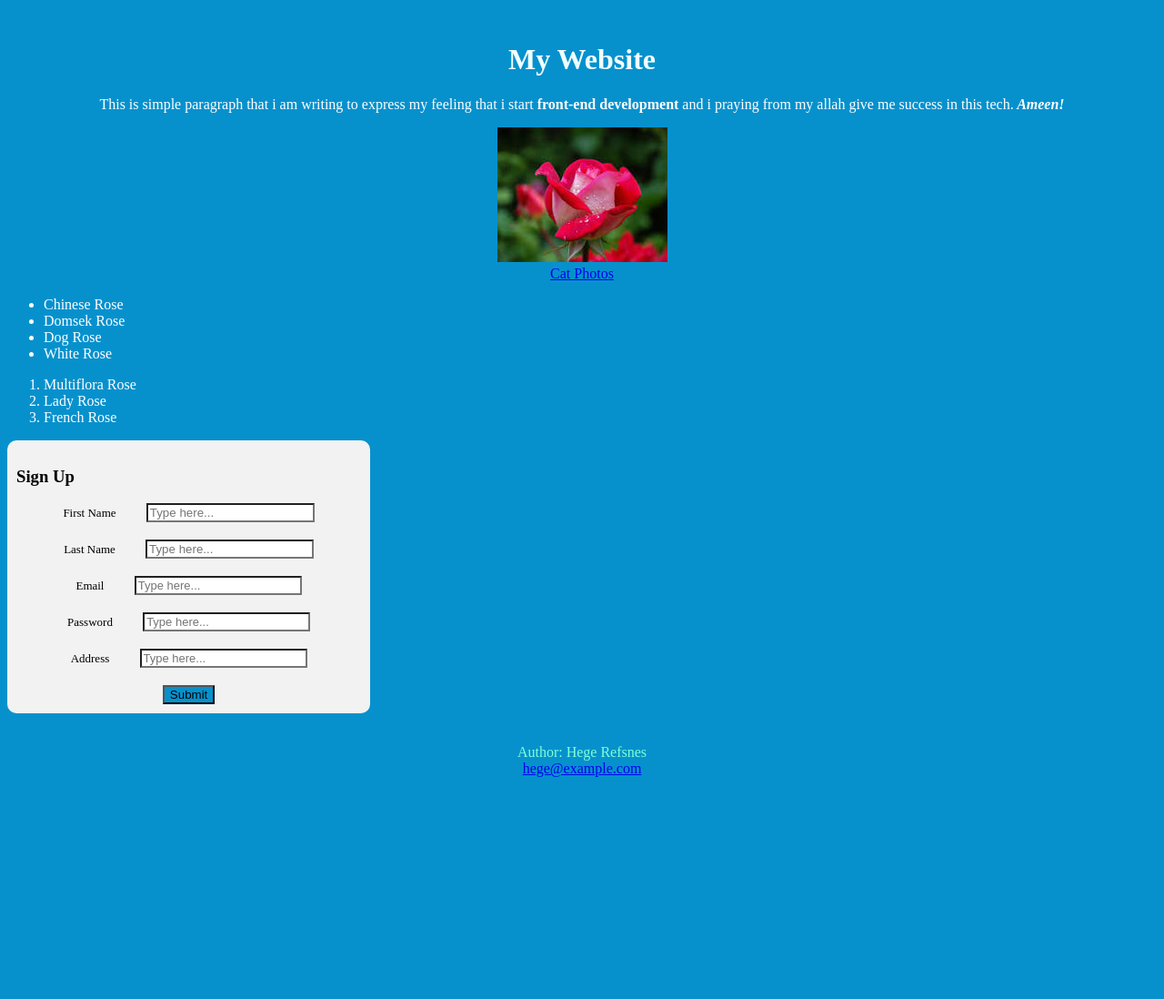
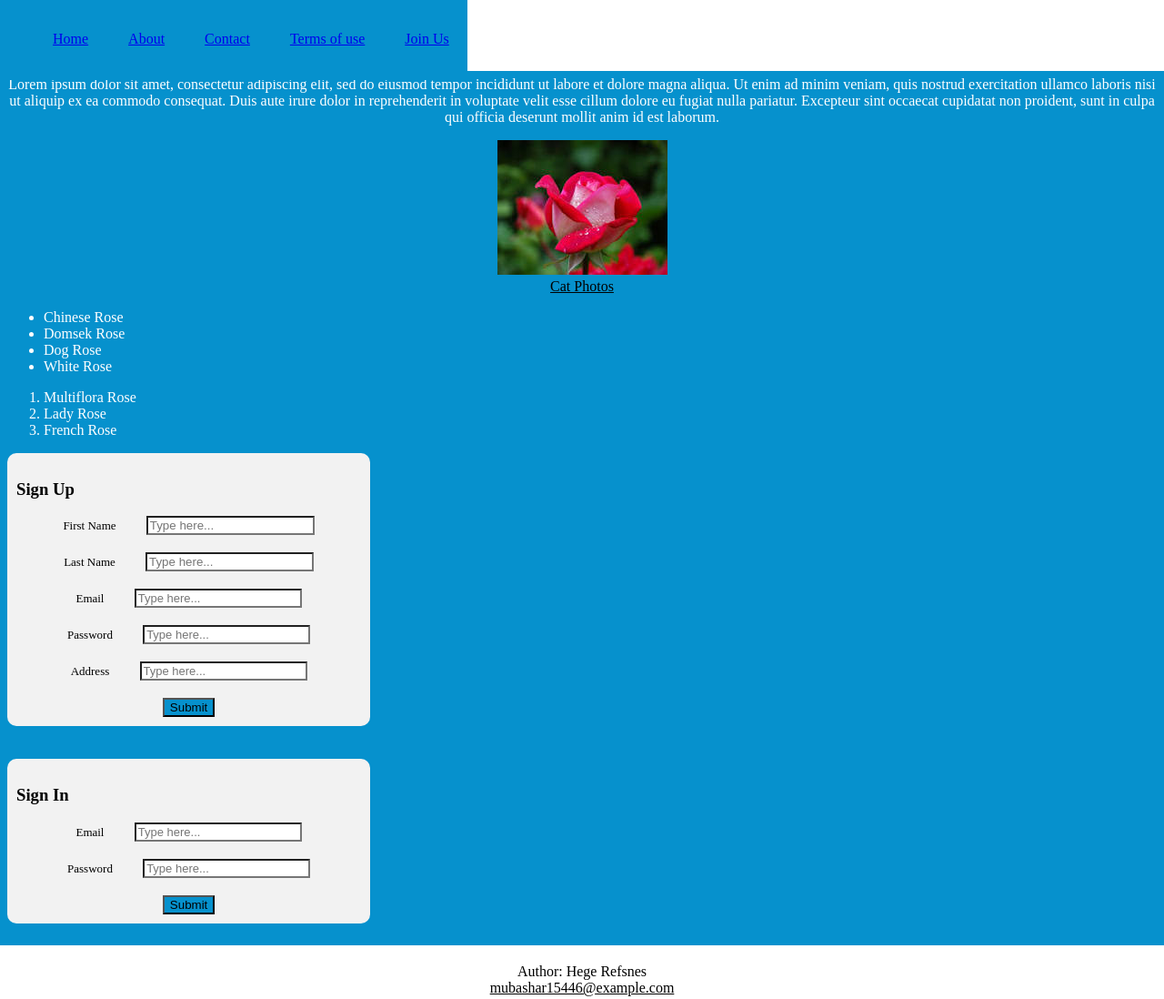
Before and after one commit to mubashar1610/DemoApp, a plain HTML site: page index.html in a window 1280 px wide. Shown: the whole page at 91% size. Before the commit the page ends 870 px from the top, so only its background shows below. Drawn offline with Linux system fonts and the light colour scheme.

Commit message:
Design Header and nav bar

```diff
--- a/index.html
+++ b/index.html
@@ -17,7 +17,7 @@
         }
 
         p {
-            color: aquamarine;
+            color: black;
         }
     </style>
 
@@ -27,21 +27,36 @@
     <!-- To Align Code -->
     <!--Shit + Alt + F -->
     <header>
-            <h1 id="heading">My Website </h1>
+        <nav>
+            <ul id="nav_list">
+                <li>
+                    <a href="#"> Home </a>
+                </li>
+                <li>
+                    <a href="#"> About </a>
+                </li>
+                <li>
+                    <a href="#"> Contact </a>
+                </li>
+                <li> <a href="#"> Terms of use </a>
+                </li>
+                <li>
+                    <a href="#"> Join Us </a>
+                </li>
+            </ul>
+        </nav>
+
     </header>
 
-    <p id="heading_title">This is simple paragraph that i am writing
-        to
-        express my feeling that i start <strong>front-end
-            development</strong> and i praying from my allah
-        give me success in this tech.<strong><em>
-                Ameen!
+
+
+    <p id="heading_title">Lorem ipsum dolor sit amet, consectetur adipiscing elit, sed do eiusmod tempor incididunt ut labore et dolore magna aliqua. Ut enim ad minim veniam, quis nostrud exercitation ullamco laboris nisi ut aliquip ex ea commodo consequat. Duis aute irure dolor in reprehenderit in voluptate velit esse cillum dolore eu fugiat nulla pariatur. Excepteur sint occaecat cupidatat non proident, sunt in culpa qui officia deserunt mollit anim id est laborum.
             </em> </strong> </p>
 
     <div class="container">
         <img id="content_img" src="rose.jpeg">
         <br>
-        <a href="https://catphotos.com">Cat Photos</a>
+        <a style="color: black;" href="https://catphotos.com">Cat Photos</a>
     </div>
 
 
@@ -63,41 +78,65 @@
         <h3 style="background-color: #f2f2f2;">Sign Up</h3>
 
         <div id="first_name_box">
-            <label id="first_name">First Name <input id="first_name_input" style="background-color: white; margin-left: 30px;" type="text"
-                placeholder="Type here..." required> </label> <br> <br>
+            <label id="first_name">First Name <input id="first_name_input"
+                    style="background-color: white; margin-left: 30px;" type="text" placeholder="Type here..." required>
+            </label> <br> <br>
         </div>
 
-        <div id="last_name_box" >
-            <label id="last_name">Last Name <input id="last_name_input" style="background-color: white; margin-left: 30px;" type="text"
-                placeholder="Type here..." required> </label>
+        <div id="last_name_box">
+            <label id="last_name">Last Name <input id="last_name_input"
+                    style="background-color: white; margin-left: 30px;" type="text" placeholder="Type here..." required>
+            </label>
         </div>
 
-        <div id="email_box" >
-            <label id="email">Email <input id="email" style="background-color: white; margin-left: 30px;" type="email" placeholder="Type here..."
-                required>
-        </label>
+        <div id="email_box">
+            <label id="email">Email <input id="email" style="background-color: white; margin-left: 30px;" type="email"
+                    placeholder="Type here..." required>
+            </label>
         </div>
 
         <div id="password_box">
-            <label id="password">Password <input id="password" style="background-color: white; margin-left: 30px;" type="password"
-                placeholder="Type here..." required> </label><br> <br>
+            <label id="password">Password <input id="password" style="background-color: white; margin-left: 30px;"
+                    type="password" placeholder="Type here..." required> </label><br> <br>
         </div>
 
         <div id="address_box">
-            <label id="address">Address <input id="address" style="background-color: white; margin-left: 30px;" type="text"
-                placeholder="Type here..." required> </label><br> <br>
+            <label id="address">Address <input id="address" style="background-color: white; margin-left: 30px;"
+                    type="text" placeholder="Type here..." required> </label><br> <br>
 
         </div>
 
         <button type="submit" style="display: block;
-        margin: 0 auto;
-      ">Submit</button>
+        margin: 0 auto;">Submit</button>
     </form>
 
+    <br> <br>
+
+    <form class="form-background">
+        <h3 style="background-color: #f2f2f2;">Sign In</h3>
+
+        <div id="email_box">
+            <label id="email">Email <input id="email" style="background-color: white; margin-left: 30px;" type="email"
+                    placeholder="Type here..." required>
+            </label>
+        </div>
+
+        <div id="password_box">
+            <label id="password">Password <input id="password" style="background-color: white; margin-left: 30px;"
+                    type="password" placeholder="Type here..." required> </label><br> <br>
+        </div>
+
+        <button type="submit" style="display: block;
+    margin: 0 auto;
+  ">Submit</button>
+    </form>
+
+
 </body> <br>
-<footer style="text-align: center;">
-    <p>Author: Hege Refsnes<br>
-        <a href="mailto:hege@example.com">hege@example.com</a>
+<footer>
+    <p style="color: black; padding-top: 20px;">Author: Hege Refsnes<br>
+        <a style="background-color: transparent; height: 60px; color: black;"
+            href="mailto:hege@example.com">mubashar15446@example.com</a>
     </p>
 </footer>
 
--- a/styles.css
+++ b/styles.css
@@ -2,12 +2,26 @@
 /*External CSS */
 
 /*Element selctor */
-body {
+header{
     background-color: white;
+    margin:-10px;
+    height: 80px;
+    position: relative;
+
+}
+
+  #nav_list li {
+    display: inline-block;
+    margin: 20px;
+  }
+  nav {
+	position: absolute;
+    margin-left: auto;
+
 }
 
 h1 {
-    color: azure;
+    color: black;
 }
 
 p {
@@ -58,6 +72,13 @@ p {
     width: 30%;
 }
 
+footer{
+    background-color: white ;
+    text-align: center;
+    padding-bottom: 10px;
+    margin:-10px
+}
+
 /*universal selctor */
 * {
     background: #0691cd;
```
